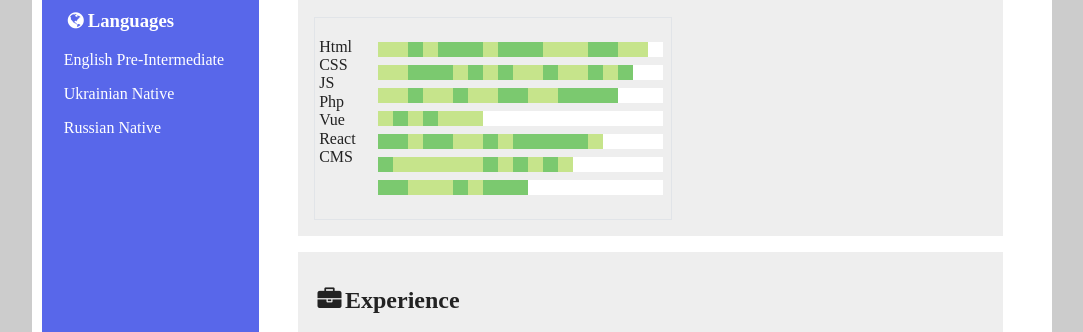
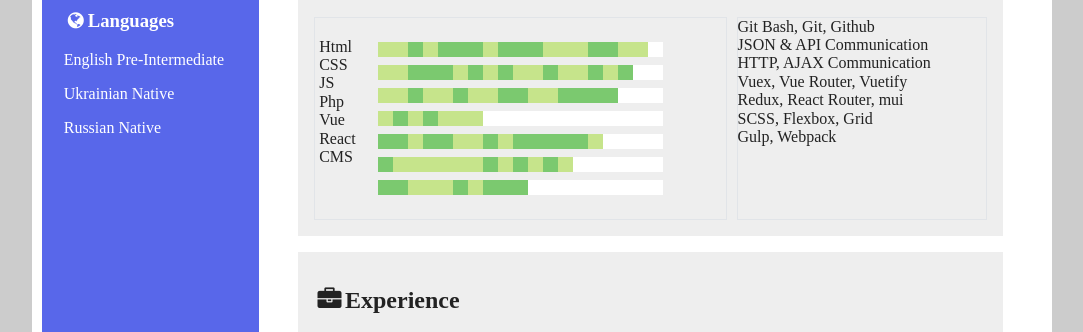
Before and after one commit to Danhalf/CV, a website built with Parcel: page index.html in a window 1280 px wide. Shown: the part 415-747 px from the top of the page, without its empty margins (98-1181 px from the left). Built offline with nearby package versions, Linux system fonts and the light colour scheme.

Commit message:
other skills

```diff
--- a/css/main.css
+++ b/css/main.css
@@ -22,6 +22,7 @@ html {
   max-width: 1000px;
   margin: 20px auto;
 }
+
 /* ============== page ===============*/
 .cv {
   display: grid;
@@ -38,7 +39,7 @@ html {
   color: #fff;
 }
 
-.cv__sidebar a  {
+.cv__sidebar a {
   color: inherit;
   text-decoration: none;
 }
@@ -57,12 +58,25 @@ html {
   margin-right: 6px;
 }
 
+.information__item {
+  transition: 0.4s;
+}
+
+.information__item a:hover {
+  color: var(--content-color);
+}
+
 /* ============== skills ===============*/
 
-.technologies { grid-area: technologies; }
-.squares { grid-area: squares; }
+.technologies {
+  grid-area: technologies;
+}
 
-.graph {
+.graph__squares {
+  grid-area: squares;
+}
+
+.skills__graph {
   display: inline-grid;
   grid-template-areas: "technologies squares";
   grid-template-columns: auto 1fr;
@@ -71,11 +85,11 @@ html {
   color: var(--content-color);
 }
 
-.graph ul {
+.skills__graph ul {
   padding: 4px;
 }
 
-.graph li {
+.skills__graph li {
   list-style: none;
   transition: 0.5s;
 }
@@ -86,40 +100,41 @@ html {
 /*  grid-gap: var(--square-gap);*/
 /*  grid-template-rows: repeat(7, var(--square-size));*/
 /*}*/
-.squares ul {
+.graph__squares ul {
   display: flex;
 }
-.squares ul li{
+
+.graph__squares ul li {
   width: var(--square-size);
   height: var(--square-size);
 }
 
-.squares {
+.graph__squares {
   grid-auto-flow: column;
   grid-auto-columns: var(--square-size);
 }
 
-.graph {
+.skills__graph {
   border: 1px #e1e4e8 solid;
 }
 
-.squares ul li {
+.graph__squares ul li {
   background-color: #ebedf0;
 }
 
-.squares ul li[data-level="0"] {
+.graph__squares ul li[data-level="0"] {
   background-color: #fff;
 }
 
-.squares ul li[data-level="1"] {
+.graph__squares ul li[data-level="1"] {
   background-color: #c6e48b;
 }
 
-.squares ul li[data-level="2"] {
+.graph__squares ul li[data-level="2"] {
   background-color: #7bc96f;
 }
 
-.squares ul li[data-level="3"] {
+.graph__squares ul li[data-level="3"] {
   background-color: #196127;
 }
 
@@ -143,12 +158,49 @@ html {
   transform: scale(1);
 }
 
+.content__skills {
+  display: grid;
+  grid-template-areas: 'title title' 'graph other';
+  column-gap: 10px;
+}
+
+.content__skills .text__additional {
+  margin-bottom: 10px;
+}
+
+.content__skills .text__list {
+  margin: 0;
+  padding: 0;
+
+}
+
+.skills__other {
+  border: 1px #e1e4e8 solid;
+}
+
+.content__skills .list__item {
+  list-style: none;
+}
+
+.content__title {
+  grid-area: title;
+}
+
+.skills__graph {
+  grid-area: graph;
+}
+
+.skills__other {
+  grid-area: other;
+}
+
 .content__about:hover,
 .content__skills:hover,
 .content__experience:hover,
 .content__education:hover {
   transform: scale(1.03);
 }
+
 
 .content__education {
   margin-bottom: 0;
@@ -165,6 +217,11 @@ html {
 
 /* ============== @@media ===============*/
 
+@media (max-width: 910px) {
+  .content__skills {
+    grid-template-areas: 'title' 'graph' 'other';
+  }
+}
 @media (max-width: 590px) {
 
   :root {
--- a/index.html
+++ b/index.html
@@ -24,7 +24,7 @@
 </head>
 
 <body class="body">
-<main class="container cv">
+  <main class="container cv">
   <aside class="cv__sidebar sidebar">
 
     <div class="sidebar__avatar avatar">
@@ -70,8 +70,8 @@
     </div>
     <div class="content__skills skills">
       <h2 class="skills__title"><b><i class="fa fa-asterisk fa-fw "></i>Skills</b></h2>
-      <div class="graph">
-        <ul class="technologies">
+      <div class="skills__graph graph">
+        <ul class="graph__technologies technologies">
           <li class="technologies__item">Html</li>
           <li class="technologies__item">CSS</li>
           <li class="technologies__item">JS</li>
@@ -80,7 +80,19 @@
           <li class="technologies__item">React</li>
           <li class="technologies__item">CMS</li>
         </ul>
-        <ul class="squares">
+        <ul class="graph__squares">
+        </ul>
+      </div>
+      <div class="skills__other text">
+<!--        <h3 class="text__additional">Other skills</h3>-->
+        <ul class="text__list list">
+          <li class="list__item">Git Bash, Git, Github</li>
+          <li class="list__item">JSON & API Communication</li>
+          <li class="list__item">HTTP, AJAX Communication</li>
+          <li class="list__item">Vuex, Vue Router, Vuetify</li>
+          <li class="list__item">Redux, React Router, mui</li>
+          <li class="list__item">SCSS, Flexbox, Grid</li>
+          <li class="list__item">Gulp, Webpack</li>
         </ul>
       </div>
     </div>
@@ -126,7 +138,7 @@
       </div>
   </article>
 
-
+  </main>
   <script src="js/main.js"></script>
 </body>
 
--- a/js/main.js
+++ b/js/main.js
@@ -1,4 +1,4 @@
-const squares = document.querySelector('.squares');
+const squares = document.querySelector('.graph__squares');
 const technologies = document.querySelectorAll('.technologies__item');
 
 technologies.forEach(tech => {
```
